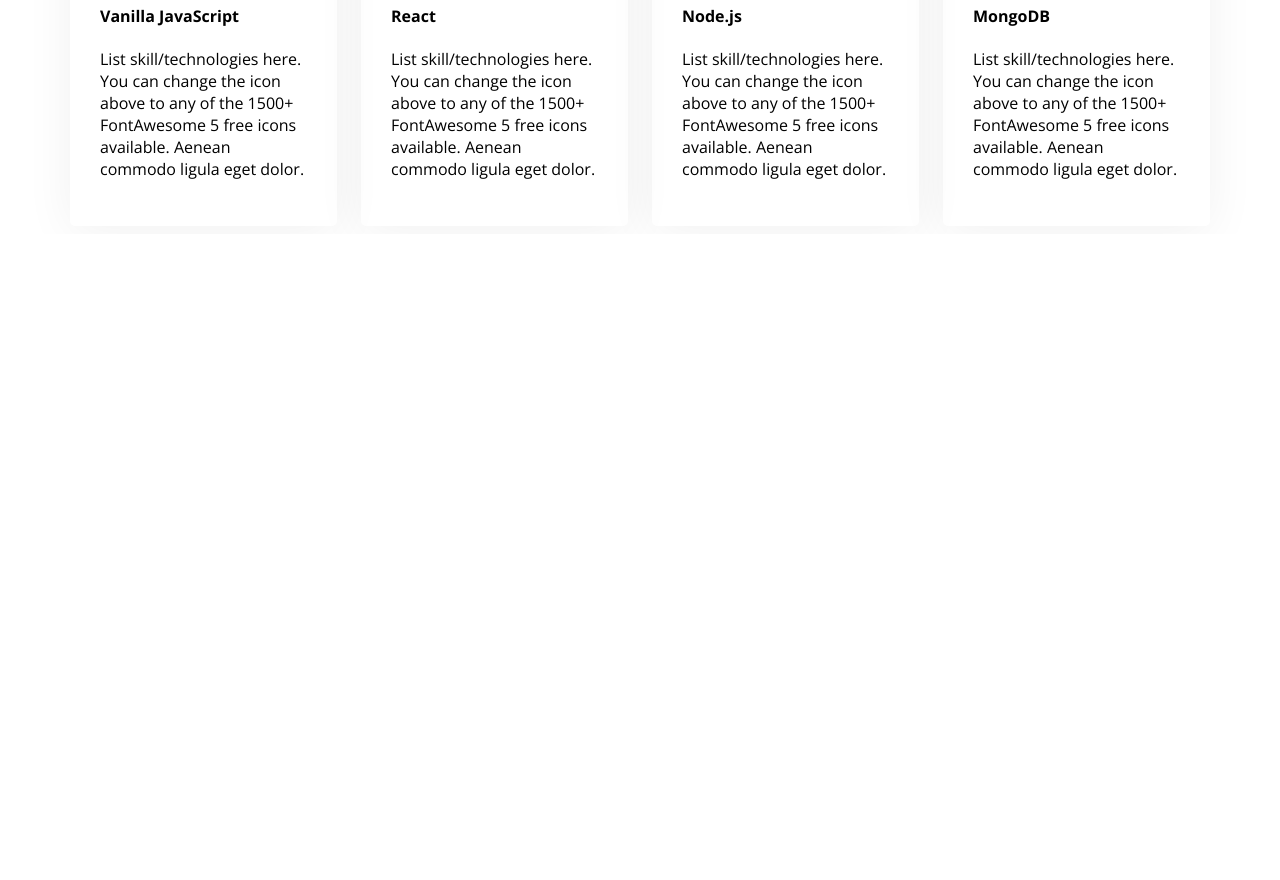
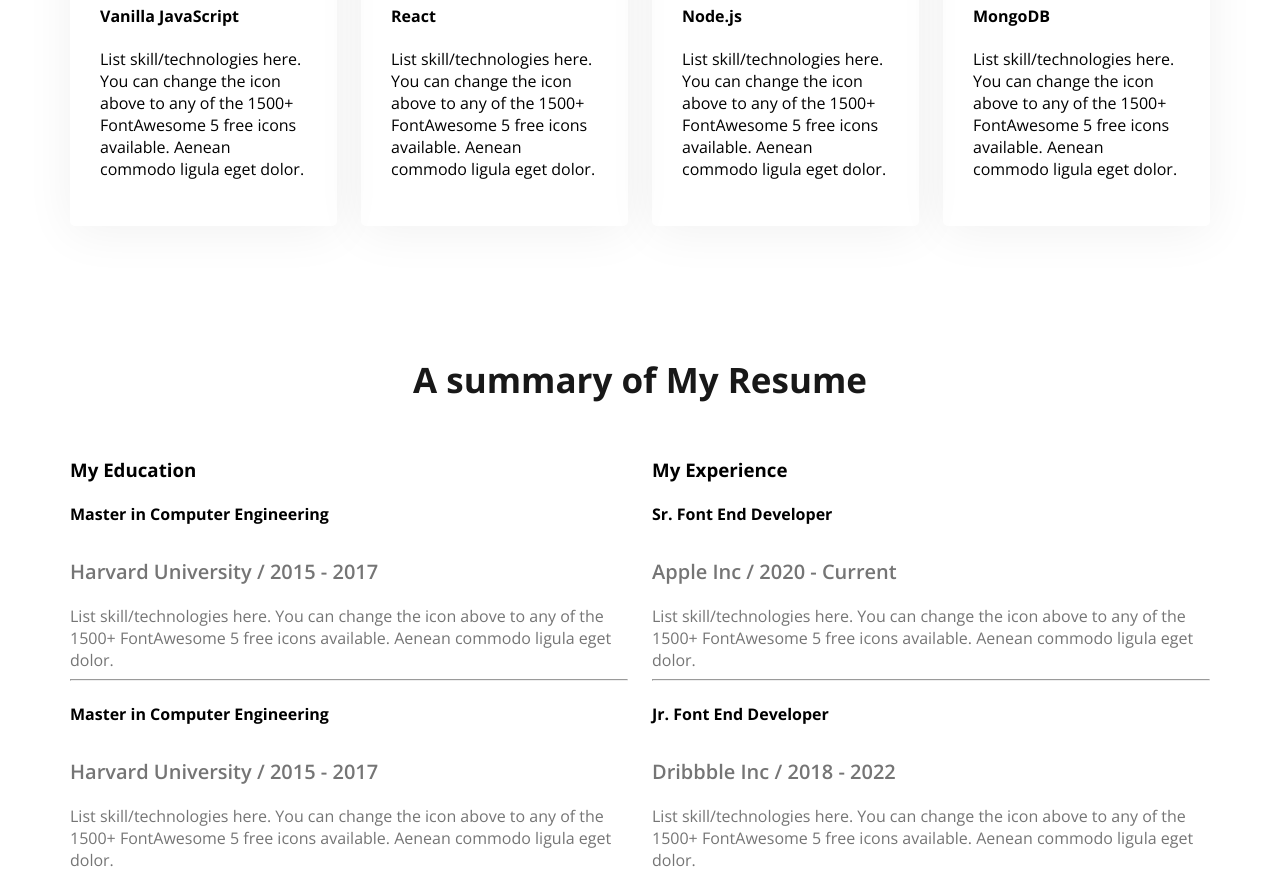
Before and after one commit to Rasedul25/web-dev-porfolio, a plain HTML site: page style/index.html in a window 1280 px wide. Shown: the part 1917-2797 px from the top of the page. Before the commit the page ends 2151 px from the top, so only its background shows below. Drawn offline with nearby package versions, Linux system fonts and the light colour scheme.

Commit message:
added resume

```diff
--- a/style/index.html
+++ b/style/index.html
@@ -70,7 +70,8 @@
         </section>
 
 
-        <!-- what is do section start -->
+        <!-- what is do section start
+              Skills -->
 
 
         <section class="skills ">
@@ -101,6 +102,69 @@
             </div>
         </section>
 
+
+        <!-- Resume -->
+
+        <section class="resume">
+            <h3 class="section-title text-center">A summary of My Resume</h3>
+
+
+            <div class="resume-container">
+
+               <div class="resume-colum">
+                <h3 class="resume-colum-title">My Education</h3>
+                <div class="experience">
+                    <h4 class="experience-title">Master in Computer Engineering</h4>
+                    <h5 class="experience-sub-title">Harvard University / 2015 - 2017</h5>
+                    <div class="experience-description">List skill/technologies here. You can change the icon above
+                        to any of the 1500+ FontAwesome 5 free icons available. Aenean commodo ligula eget dolor.</div>
+                </div>
+                <hr>
+                <div class="experience">
+                    <h4 class="experience-title">Master in Computer Engineering</h4>
+                    <h5 class="experience-sub-title">Harvard University / 2015 - 2017</h5>
+                    <div class="experience-description">List skill/technologies here. You can change the icon above
+                        to any of the 1500+ FontAwesome 5 free icons available. Aenean commodo ligula eget dolor.</div>
+                </div>
+                <div class="experience">
+                    <h4 class="experience-title">Master in Computer Engineering</h4>
+                    <h5 class="experience-sub-title">Harvard University / 2015 - 2017</h5>
+                    <div class="experience-description">List skill/technologies here. You can change the icon above
+                        to any of the 1500+ FontAwesome 5 free icons available. Aenean commodo ligula eget dolor.</div>
+                    <hr>
+                </div>
+               </div>
+               <div class="resume-colum">
+                <h3 class="resume-colum-title">My Experience</h3>
+                <div class="experience">
+                    <h4 class="experience-title">Sr. Font End Developer</h4>
+                    <h5 class="experience-sub-title">Apple Inc / 2020 - Current</h5>
+                    <div class="experience-description">List skill/technologies here. You can change the icon above
+                        to any of the 1500+ FontAwesome 5 free icons available. Aenean commodo ligula eget dolor.</div>
+                </div>
+                <hr>
+                <div class="experience">
+                    <h4 class="experience-title">Jr. Font End Developer</h4>
+                    <h5 class="experience-sub-title">Dribbble Inc / 2018 - 2022</h5>
+                    <div class="experience-description">List skill/technologies here. You can change the icon above
+                        to any of the 1500+ FontAwesome 5 free icons available. Aenean commodo ligula eget dolor.</div>
+                </div>
+                <div class="experience">
+                    <h4 class="experience-title">HTML Developer</h4>
+                    <h5 class="experience-sub-title">Adobe Inc / 2017 - 2018</h5>
+                    <div class="experience-description">List skill/technologies here. You can change the icon above
+                        to any of the 1500+ FontAwesome 5 free icons available. Aenean commodo ligula eget dolor.</div>
+                </div>
+                <hr>
+               </div>
+            </div>
+            <div class="text-center resume-button-cv ">
+                <button class="btn-primary ">Download CV</button>
+
+            </div>
+
+        </section>
+
     </main>
 
     <footer>
--- a/style/style.css
+++ b/style/style.css
@@ -94,7 +94,7 @@ nav ul a {
 }
 
 .banner-title {
-    font-size: 85px;
+    font-size: 60px;
     font-weight: bold;
 }
 
@@ -158,3 +158,26 @@ main section{
     border-radius: 5px;
     box-shadow: 0px 6px 50px 0px rgba(0, 0, 0, 0.06);
 }
+
+
+/* Resume */
+
+.resume-container{
+    display: flex;
+    gap: 24px;
+
+}
+
+.experience-sub-title{
+    font-size: 20px;
+    font-weight: 600;
+    margin-bottom: 20px;
+}
+
+.experience-description, .experience-sub-title{
+    color:#757575 ;
+}
+
+.resume-button-cv{
+    margin-top: 50px;
+}
```
